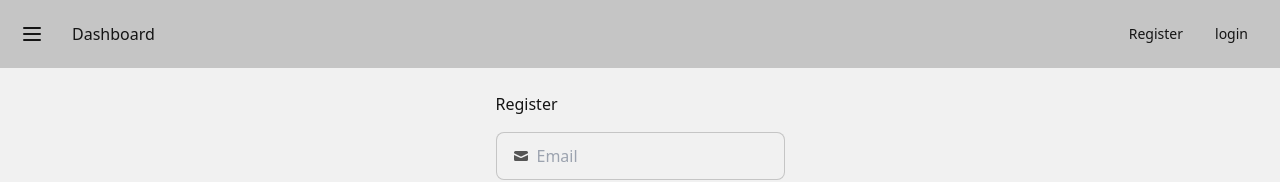
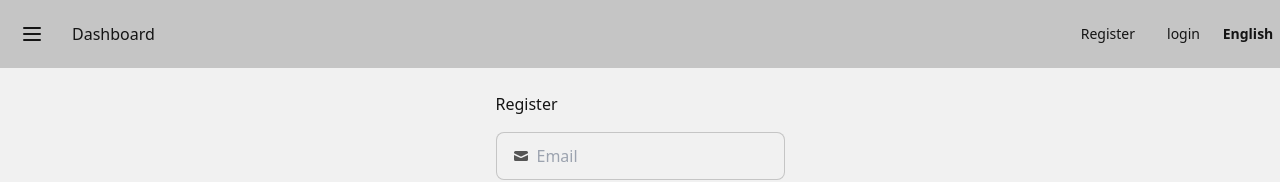
Before and after one commit to Jesuph-teaching/first-dashboard, a React (Vite) app: page /auth/register in a window 1280 px wide. Shown: the top 182 px of the page. Built offline with nearby package versions, Linux system fonts and the light colour scheme.

Commit message:
feat: Add language slice and language selection dropdown to Navbar

```diff
--- /dev/null
+++ b/src/app/slices/language.js
@@ -0,0 +1,28 @@
+import { createSlice } from "@reduxjs/toolkit";
+
+const initialValue = {
+	language: localStorage.getItem("language") || "en",
+};
+SetDirection(initialValue.language);
+function SetDirection(language) {
+	if (language === "ar") {
+		document.body.dir = "rtl";
+	} else {
+		document.body.dir = "ltr";
+	}
+}
+
+const languageSlice = createSlice({
+	name: "language",
+	initialState: initialValue,
+	reducers: {
+		setLanguage: (state, action) => {
+			state.language = action.payload;
+			SetDirection(action.payload);
+			localStorage.setItem("language", action.payload);
+			return state; // not necessary
+		},
+	},
+});
+export const { setLanguage } = languageSlice.actions;
+export default languageSlice.reducer;
--- a/src/app/store.js
+++ b/src/app/store.js
@@ -1,11 +1,13 @@
 import { configureStore } from "@reduxjs/toolkit";
 import layout from "./slices/layout";
 import user from "./slices/user";
+import language from "./slices/language";
 
 const store = configureStore({
 	reducer: {
 		layout: layout,
 		user: user,
+		language,
 	},
 });
 
--- a/src/components/Navbar.jsx
+++ b/src/components/Navbar.jsx
@@ -1,10 +1,17 @@
 import { Link } from "react-router-dom";
 import useUser from "../hooks/useUser";
 import useLayout from "../hooks/useLayout";
-
+import useLanguage from "../hooks/useLanguage";
+const languages = {
+	ar: "عربية",
+	en: "English",
+	fr: "Francais",
+};
 export default function Navbar() {
 	const { user, logout } = useUser();
 	const { title } = useLayout();
+	const { language, changeLanguage } = useLanguage();
+	console.log({ language });
 	return (
 		<div className="w-full navbar bg-base-300">
 			<div className="flex-none ">
@@ -38,6 +45,47 @@ export default function Navbar() {
 					</li>
 					<li>
 						<Link to="/auth/login">login</Link>
+					</li>
+				</ul>
+			</div>
+			<div className="dropdown dropdown-end">
+				<div
+					tabIndex={1}
+					role="button"
+					className="btn btn-ghost btn-circle avatar"
+				>
+					{languages[language]}
+				</div>
+				<ul
+					tabIndex={1}
+					className="mt-3 z-[1] p-2 shadow menu menu-sm dropdown-content bg-base-100 rounded-box w-52"
+				>
+					<li>
+						<a
+							onClick={() => {
+								changeLanguage("en");
+							}}
+						>
+							English
+						</a>
+					</li>
+					<li>
+						<a
+							onClick={() => {
+								changeLanguage("fr");
+							}}
+						>
+							Francais
+						</a>
+					</li>
+					<li>
+						<a
+							onClick={() => {
+								changeLanguage("ar");
+							}}
+						>
+							عربية
+						</a>
 					</li>
 				</ul>
 			</div>
--- /dev/null
+++ b/src/dictionary/Register.js
@@ -0,0 +1,18 @@
+const en = {
+	title: "Register",
+	email: "Email",
+};
+const fr = {
+	title: "Inscrever-se",
+	email: "Email",
+};
+const ar = {
+	title: "التسجيلات",
+	email: "بريد الالكتروني",
+};
+const RegisterDictionary = {
+	en,
+	ar,
+	fr,
+};
+export default RegisterDictionary;
--- /dev/null
+++ b/src/hooks/useLanguage.jsx
@@ -0,0 +1,11 @@
+import { setLanguage } from "../app/slices/language";
+import { useDispatch, useSelector } from "react-redux";
+
+export default function useLanguage() {
+	const { language } = useSelector((store) => store.language);
+	const dispatch = useDispatch();
+	return {
+		language,
+		changeLanguage: (newLanguage) => dispatch(setLanguage(newLanguage)),
+	};
+}
--- a/src/pages/Register.jsx
+++ b/src/pages/Register.jsx
@@ -1,6 +1,8 @@
 import { useState } from "react";
 import { differenceInCalendarYears } from "date-fns";
 import useUser from "../hooks/useUser";
+import useLanguage from "../hooks/useLanguage";
+import RegisterDictionary from "../dictionary/Register";
 // import { useNavigate } from "react-router-dom";
 /* import useLayout from "../hooks/useLayout"; */
 
@@ -8,6 +10,7 @@ import useUser from "../hooks/useUser";
 export default function Register() {
 	/* const { isSidebarOpen, setIsSidebarOpen } = useLayout(); */
 	const { registerUser } = useUser();
+	const { language } = useLanguage();
 	// const navigate = useNavigate();
 	const [userLocal, setUserLocal] = useState({
 		email: "",
@@ -19,7 +22,7 @@ export default function Register() {
 	});
 	return (
 		<div className="flex flex-col gap-4 px-12 py-6 max-w-md mx-auto">
-			<h1>Register</h1>
+			<h1>{RegisterDictionary[language].title}</h1>
 			<form
 				className="flex flex-col gap-4"
 				onSubmit={(e) => {
@@ -49,7 +52,7 @@ export default function Register() {
 						type="email"
 						name="email"
 						className="grow"
-						placeholder="Email"
+						placeholder={RegisterDictionary[language].email}
 						value={userLocal.email}
 						onChange={(e) => {
 							const value = e.target.value;
```
